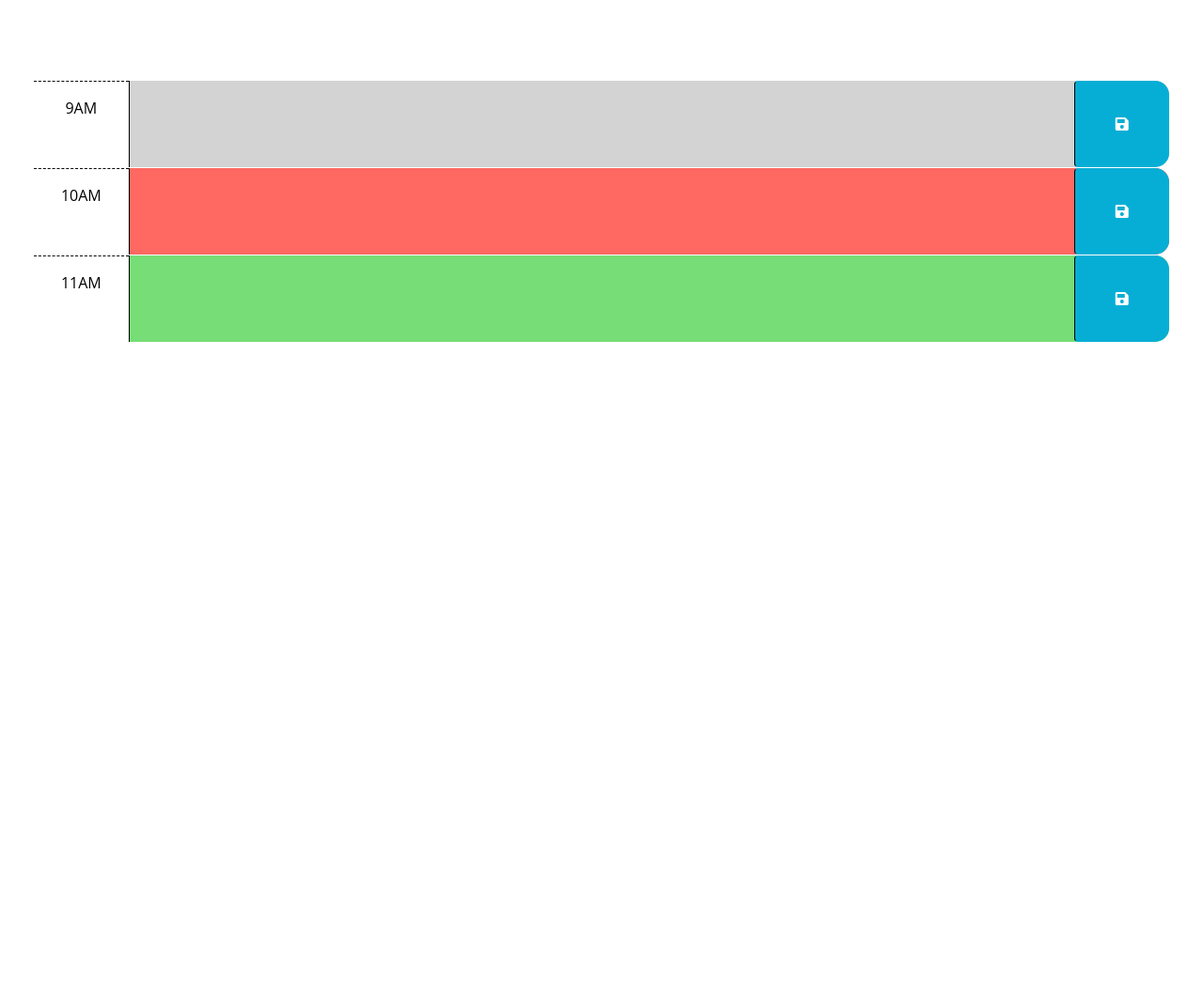
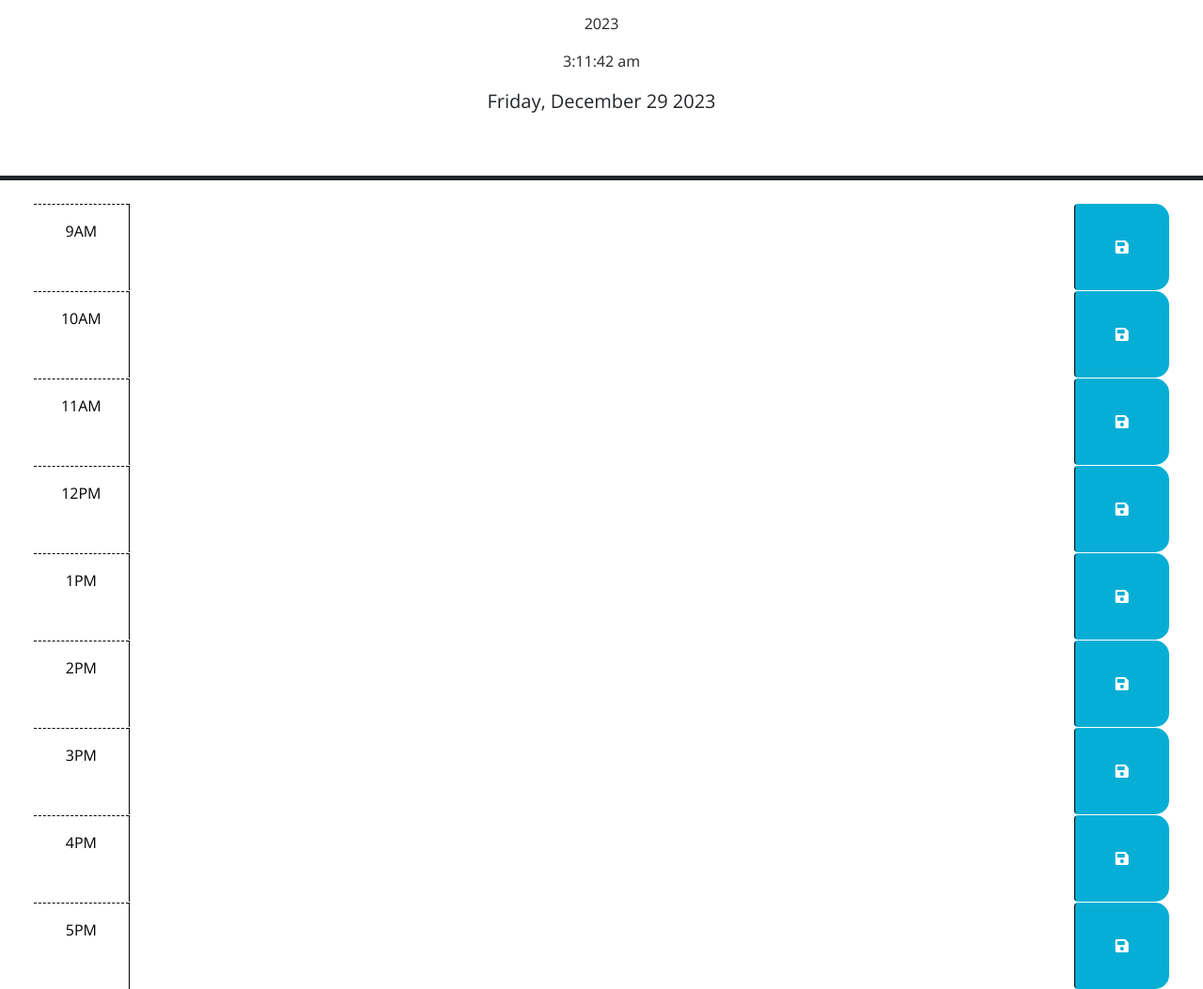
Before and after one commit to charleswt/Work-Day-Scheduler, a plain HTML site: page Develop/index.html in a window 1280 px wide. Shown: the part 166-1219 px from the top of the page at 94% size. Before the commit the page ends 800 px from the top, so only its background shows below. Drawn offline with nearby package versions, Linux system fonts and the light colour scheme.

Commit message:
added html time blocks deleted some comments and added paragraph elements with and added ids for js that I also added for the time using jQuery

```diff
--- a/Develop/index.html
+++ b/Develop/index.html
@@ -4,12 +4,7 @@
     <meta charset="UTF-8" />
     <meta name="viewport" content="width=device-width, initial-scale=1.0" />
     <meta http-equiv="X-UA-Compatible" content="ie=edge" />
-    <link
-      href="https://cdn.jsdelivr.net/npm/bootstrap@5.1.3/dist/css/bootstrap.min.css"
-      rel="stylesheet"
-      integrity="sha384-1BmE4kWBq78iYhFldvKuhfTAU6auU8tT94WrHftjDbrCEXSU1oBoqyl2QvZ6jIW3"
-      crossorigin="anonymous"
-    />
+    <link href="https://cdn.jsdelivr.net/npm/bootstrap@5.1.3/dist/css/bootstrap.min.css" rel="stylesheet" integrity="sha384-1BmE4kWBq78iYhFldvKuhfTAU6auU8tT94WrHftjDbrCEXSU1oBoqyl2QvZ6jIW3" crossorigin="anonymous">
     <link
       rel="stylesheet"
       href="https://use.fontawesome.com/releases/v5.8.1/css/all.css"
@@ -17,7 +12,7 @@
       crossorigin="anonymous"
     />
     <link
-      href="https://fonts.googleapis.com/css2?family=Fira+Sans:wght@400;700&display=swap"
+      href="https://fonts.googleapis.com/css?family=Open+Sans&display=swap"
       rel="stylesheet"
     />
     <link rel="stylesheet" href="style.css" />
@@ -25,24 +20,17 @@
   </head>
 
   <body>
-    <header class="p-5 mb-4">
+    <header class="p-5 mb-4 border-5 border-bottom border-dark text-center">
       <h1 class="display-3">Work Day Scheduler</h1>
       <p class="lead">A simple calendar app for scheduling your work day</p>
-      <p id="currentDay" class="lead"></p>
+      <p id="year"></p>
+      <p id="time"></p>
+      <p id="date" class="lead"></p>
     </header>
     <div class="container-fluid px-5">
-      <!-- Use class for "past", "present", and "future" to apply styles to the
-        time-block divs accordingly. The javascript will need to do this by
-        adding/removing these classes on each div by comparing the hour in the
-        id to the current hour. The html provided below is meant to be an example
-        demonstrating how the css provided can be leveraged to create the
-        desired layout and colors. The html below should be removed or updated
-        in the finished product. Remember to delete this comment once the
-        code is implemented.
-        -->
 
-      <!-- Example of a past time block. The "past" class adds a gray background color. -->
-      <div id="hour-9" class="row time-block past">
+<!-- Hour HTML time block sections -->
+      <div id="hour-9" class="row time-block ">
         <div class="col-2 col-md-1 hour text-center py-3">9AM</div>
         <textarea class="col-8 col-md-10 description" rows="3"> </textarea>
         <button class="btn saveBtn col-2 col-md-1" aria-label="save">
@@ -50,8 +38,7 @@
         </button>
       </div>
 
-      <!-- Example of a present time block. The "present" class adds a red background color. -->
-      <div id="hour-10" class="row time-block present">
+      <div id="hour-10" class="row time-block ">
         <div class="col-2 col-md-1 hour text-center py-3">10AM</div>
         <textarea class="col-8 col-md-10 description" rows="3"> </textarea>
         <button class="btn saveBtn col-2 col-md-1" aria-label="save">
@@ -59,9 +46,56 @@
         </button>
       </div>
 
-      <!-- Example of a future time block. The "future" class adds a green background color. -->
-      <div id="hour-11" class="row time-block future">
+      <div id="hour-11" class="row time-block ">
         <div class="col-2 col-md-1 hour text-center py-3">11AM</div>
+        <textarea class="col-8 col-md-10 description" rows="3"> </textarea>
+        <button class="btn saveBtn col-2 col-md-1" aria-label="save">
+          <i class="fas fa-save" aria-hidden="true"></i>
+        </button>
+      </div>
+
+      <div id="hour-12" class="row time-block ">
+        <div class="col-2 col-md-1 hour text-center py-3">12PM</div>
+        <textarea class="col-8 col-md-10 description" rows="3"> </textarea>
+        <button class="btn saveBtn col-2 col-md-1" aria-label="save">
+          <i class="fas fa-save" aria-hidden="true"></i>
+        </button>
+      </div>
+
+      <div id="hour-13" class="row time-block ">
+        <div class="col-2 col-md-1 hour text-center py-3">1PM</div>
+        <textarea class="col-8 col-md-10 description" rows="3"> </textarea>
+        <button class="btn saveBtn col-2 col-md-1" aria-label="save">
+          <i class="fas fa-save" aria-hidden="true"></i>
+        </button>
+      </div>
+
+      <div id="hour-14" class="row time-block ">
+        <div class="col-2 col-md-1 hour text-center py-3">2PM</div>
+        <textarea class="col-8 col-md-10 description" rows="3"> </textarea>
+        <button class="btn saveBtn col-2 col-md-1" aria-label="save">
+          <i class="fas fa-save" aria-hidden="true"></i>
+        </button>
+      </div>
+
+      <div id="hour-15" class="row time-block ">
+        <div class="col-2 col-md-1 hour text-center py-3">3PM</div>
+        <textarea class="col-8 col-md-10 description" rows="3"> </textarea>
+        <button class="btn saveBtn col-2 col-md-1" aria-label="save">
+          <i class="fas fa-save" aria-hidden="true"></i>
+        </button>
+      </div>
+
+      <div id="hour-16" class="row time-block ">
+        <div class="col-2 col-md-1 hour text-center py-3">4PM</div>
+        <textarea class="col-8 col-md-10 description" rows="3"> </textarea>
+        <button class="btn saveBtn col-2 col-md-1" aria-label="save">
+          <i class="fas fa-save" aria-hidden="true"></i>
+        </button>
+      </div>
+
+      <div id="hour-17" class="row time-block ">
+        <div class="col-2 col-md-1 hour text-center py-3">5PM</div>
         <textarea class="col-8 col-md-10 description" rows="3"> </textarea>
         <button class="btn saveBtn col-2 col-md-1" aria-label="save">
           <i class="fas fa-save" aria-hidden="true"></i>
@@ -74,6 +108,7 @@
     integrity="sha256-iu/zLUB+QgISXBLCW/mcDi/rnf4m4uEDO0wauy76x7U="
     crossorigin="anonymous"></script>
 
+
     <script src="script.js"></script>
   </body>
 </html>
--- a/Develop/script.js
+++ b/Develop/script.js
@@ -8,16 +8,32 @@ $(function () {
     // function? How can DOM traversal be used to get the "hour-x" id of the
     // time-block containing the button that was clicked? How might the id be
     // useful when saving the description in local storage?
-    //
+
+    $(".saveBtn").on('click', function () {
+      });
+
     // TODO: Add code to apply the past, present, or future class to each time
     // block by comparing the id to the current hour. HINTS: How can the id
     // attribute of each time-block be used to conditionally add or remove the
     // past, present, and future classes? How can Day.js be used to get the
     // current hour in 24-hour time?
-    //
+
+  // Gets 24 hr time to compare to time block id
+  const currentHour = dayjs().format('HH');
+
+
     // TODO: Add code to get any user input that was saved in localStorage and set
     // the values of the corresponding textarea elements. HINT: How can the id
     // attribute of each time-block be used to do this?
     //
     // TODO: Add code to display the current date in the header of the page.
+
+  const currentYearDisplay = $('#year');
+  currentYearDisplay.text(dayjs().format('YYYY'));
+  const currentDateDisplay = $('#date');
+  currentDateDisplay.text(dayjs().format('dddd, MMMM D YYYY'));
+  const currentTimeDisplay = $('#time');
+  currentTimeDisplay.text(dayjs().format('h:mm:ss a'));
+  updateTime = () => {currentTimeDisplay.text(dayjs().format('h:mm:ss a'));}
+  setInterval(updateTime, 1000);
   });
```
